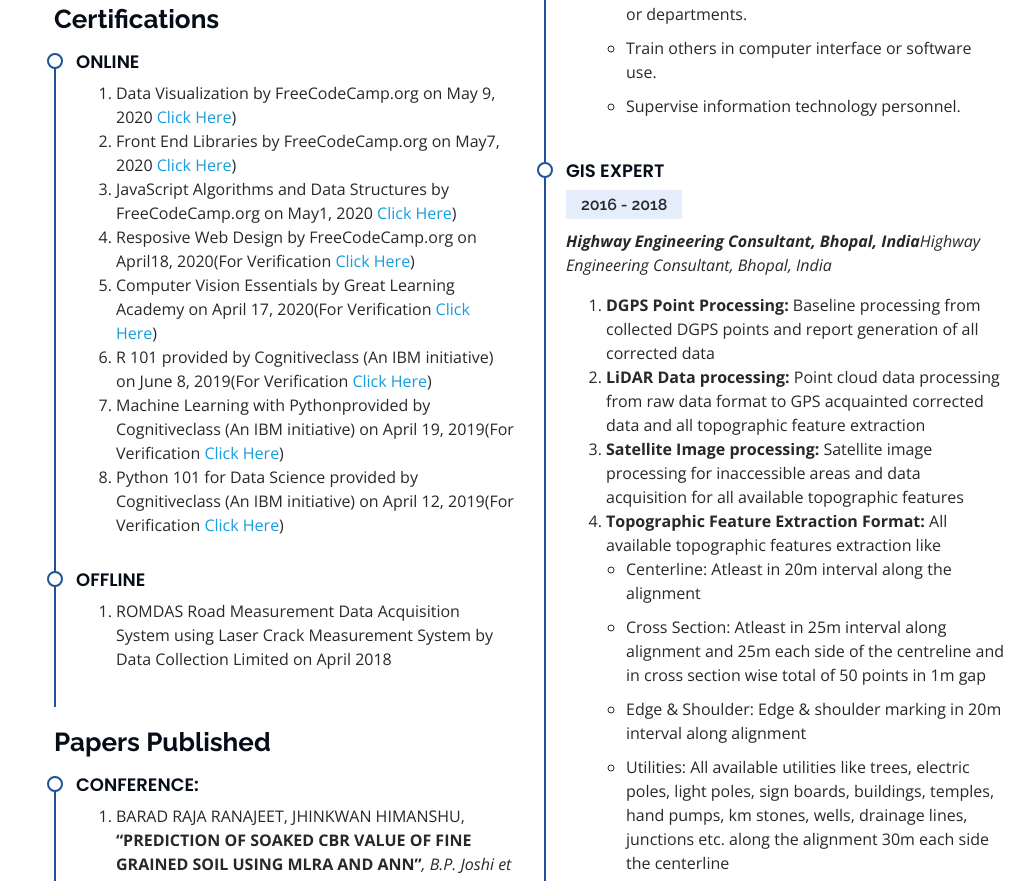
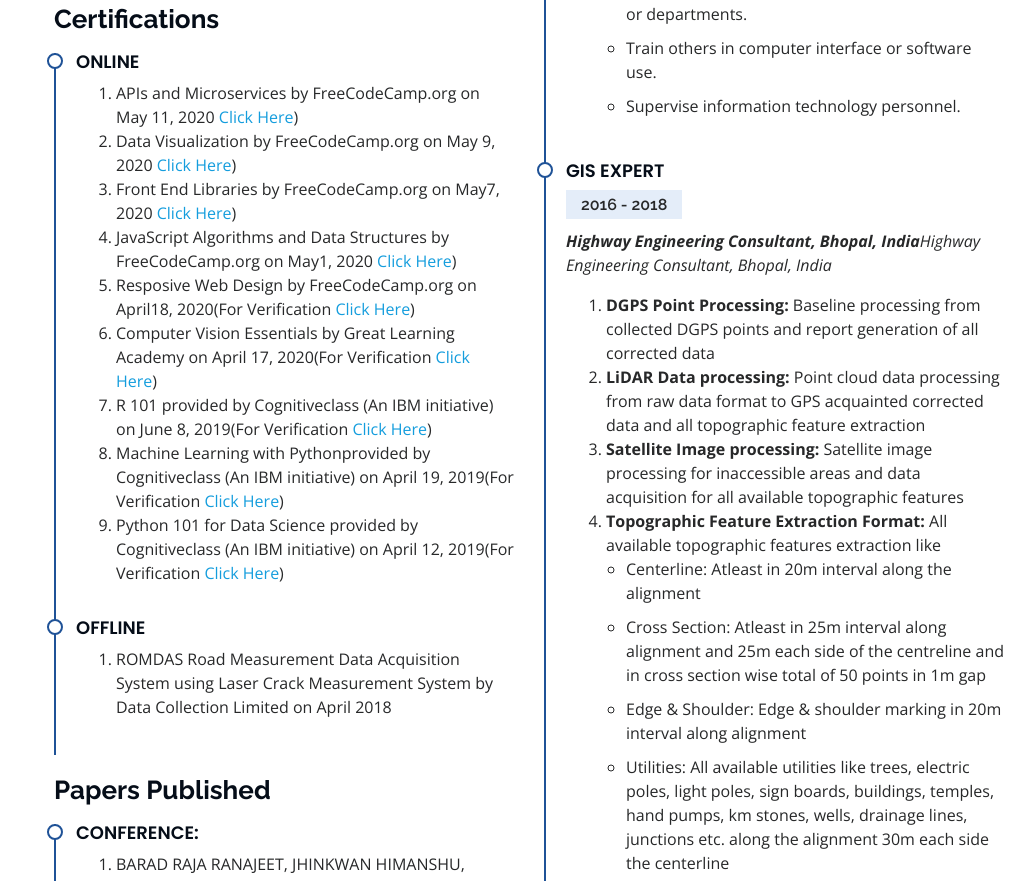
Before and after one commit to baradgeo/rajaPortfolio, a plain HTML site: page index.html in a window 1280 px wide. Shown: the part 3974-4855 px from the top of the page, without its empty margins (261-1280 px from the left). Drawn offline with nearby package versions, Linux system fonts and the light colour scheme.

Commit message:
api certificate added

```diff
--- a/index.html
+++ b/index.html
@@ -401,6 +401,7 @@
             <div class="resume-item">
               <h4>Online</h4>
               <ol>
+                <li>APIs and Microservices by FreeCodeCamp.org on May 11, 2020 <a href="https://www.freecodecamp.org/certification/system097/apis-and-microservices" target="_blank">Click Here</a>)</li>
                 <li>Data Visualization by FreeCodeCamp.org on May 9, 2020 <a href="https://www.freecodecamp.org/certification/system097/data-visualization" target="_blank">Click Here</a>)</li>
                 <li>Front End Libraries by FreeCodeCamp.org on May7, 2020 <a href="https://www.freecodecamp.org/certification/system097/front-end-libraries" target="_blank">Click Here</a>)</li>
                 <li>JavaScript Algorithms and Data Structures by FreeCodeCamp.org on May1, 2020 <a href="https://www.freecodecamp.org/certification/system097/javascript-algorithms-and-data-structures" target="_blank">Click Here</a>)</li>
```
